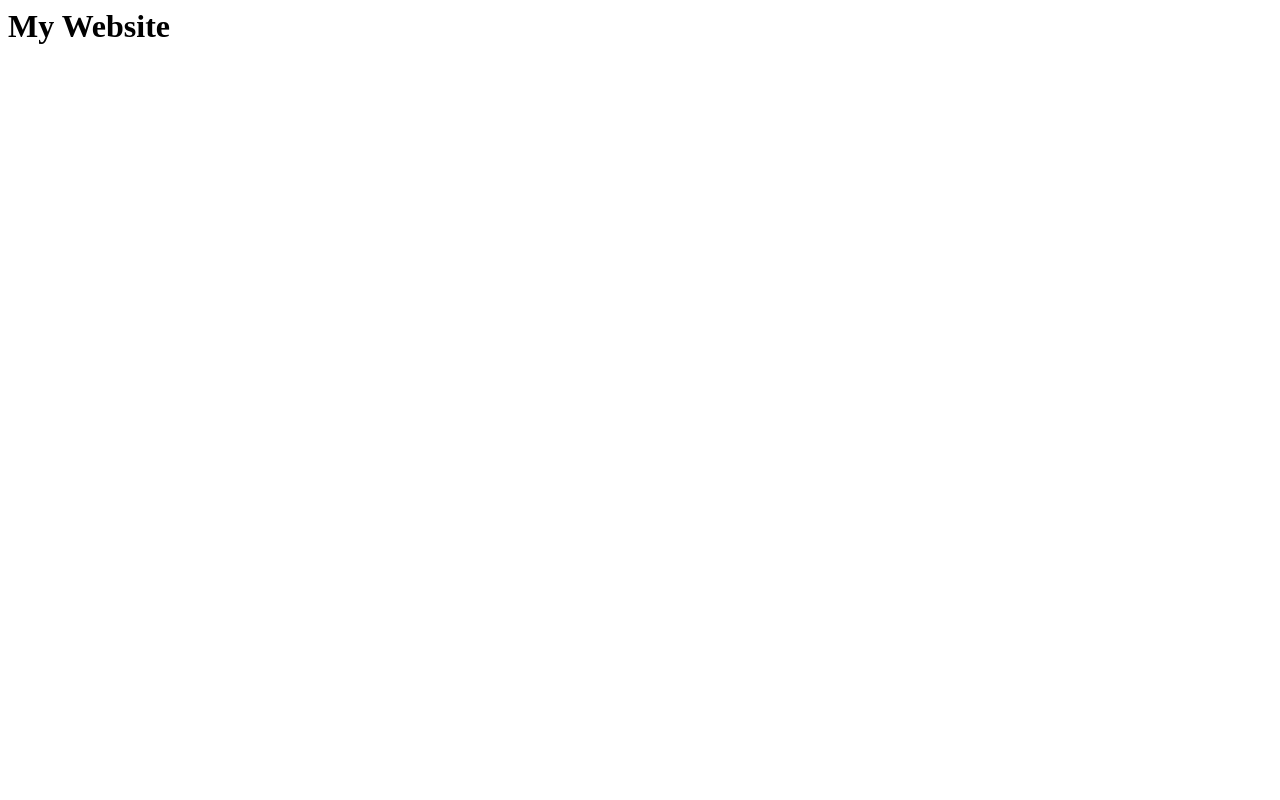
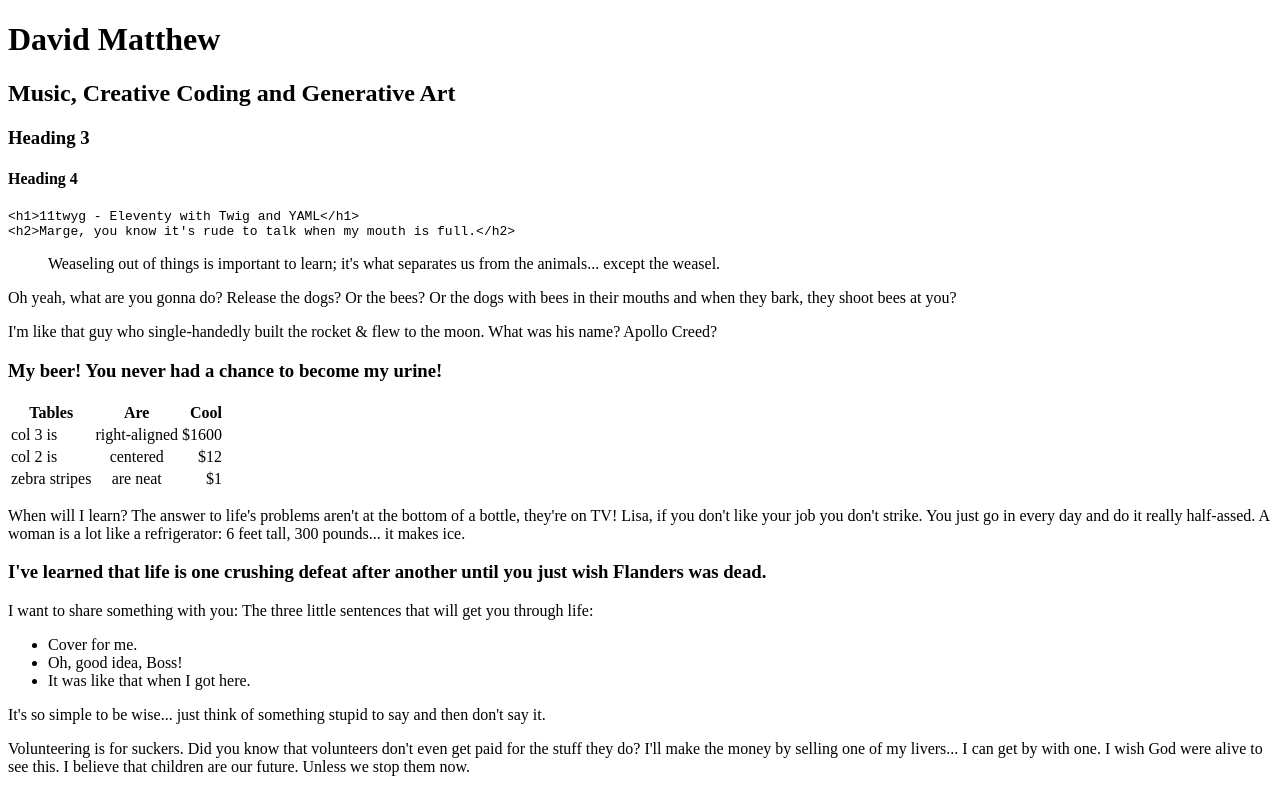
Before and after one commit to davidmatthew-ie/website, an Eleventy site: page content/index.md in a window 1280 px wide. Built offline with nearby package versions, Linux system fonts and the light colour scheme; Eleventy itself is replaced by a stand-in of ours; code samples lack their colours; files that its build step writes are made by us from their sources.

Commit message:
Added global site info file and updated content.

````diff
--- a/content/index.md
+++ b/content/index.md
@@ -1 +1,45 @@
-# My Website
+---
+layout: templates/page.html
+title: Test Website
+---
+
+# {{ site.title }}
+
+## {{ site.tagline }}
+
+### Heading 3
+
+#### Heading 4
+
+```
+<h1>11twyg - Eleventy with Twig and YAML</h1>
+<h2>Marge, you know it's rude to talk when my mouth is full.</h2>
+```
+
+> Weaseling out of things is important to learn; it's what separates us from the animals... except the weasel.
+
+Oh yeah, what are you gonna do? Release the dogs? Or the bees? Or the dogs with bees in their mouths and when they bark, they shoot bees at you?
+
+I'm like that guy who single-handedly built the rocket & flew to the moon. What was his name? Apollo Creed?
+
+### My beer! You never had a chance to become my urine!
+
+| Tables        | Are           | Cool  |
+| ------------- |:-------------:| -----:|
+| col 3 is      | right-aligned | $1600 |
+| col 2 is      | centered      |   $12 |
+| zebra stripes | are neat      |    $1 |
+
+When will I learn? The answer to life's problems aren't at the bottom of a bottle, they're on TV! Lisa, if you don't like your job you don't strike. You just go in every day and do it really half-assed. A woman is a lot like a refrigerator: 6 feet tall, 300 pounds... it makes ice.
+
+### I've learned that life is one crushing defeat after another until you just wish Flanders was dead.
+
+I want to share something with you: The three little sentences that will get you through life:
+
+- Cover for me.
+- Oh, good idea, Boss!
+- It was like that when I got here.
+
+It's so simple to be wise... just think of something stupid to say and then don't say it.
+
+Volunteering is for suckers. Did you know that volunteers don't even get paid for the stuff they do? I'll make the money by selling one of my livers... I can get by with one. I wish God were alive to see this. I believe that children are our future. Unless we stop them now.
--- /dev/null
+++ b/data/site.json
@@ -0,0 +1,4 @@
+{
+  "title": "David Matthew",
+  "tagline": "Music, Creative Coding and Generative Art"
+}
--- /dev/null
+++ b/inc/templates/page.html
@@ -0,0 +1,14 @@
+<!doctype html>
+<html>
+<head>
+  <meta charset="UTF-8">
+  <meta name="viewport" content="width=device-width, initial-scale=1.0">
+  <link href="../css/index.css" rel="stylesheet">
+  <title>{{ site.title }} | {{ site.tagline }}</title>
+</head>
+<body class="container mx-auto my-20">
+
+  {{ content }}
+
+</body>
+</html>
````
